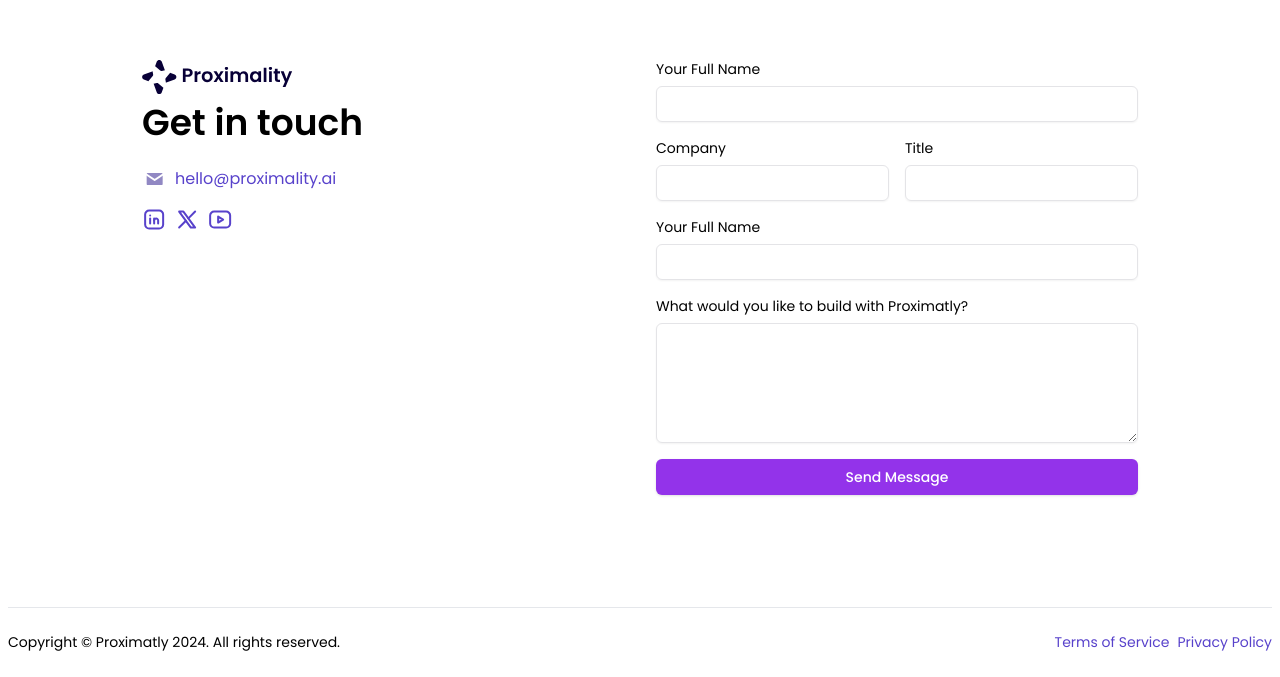
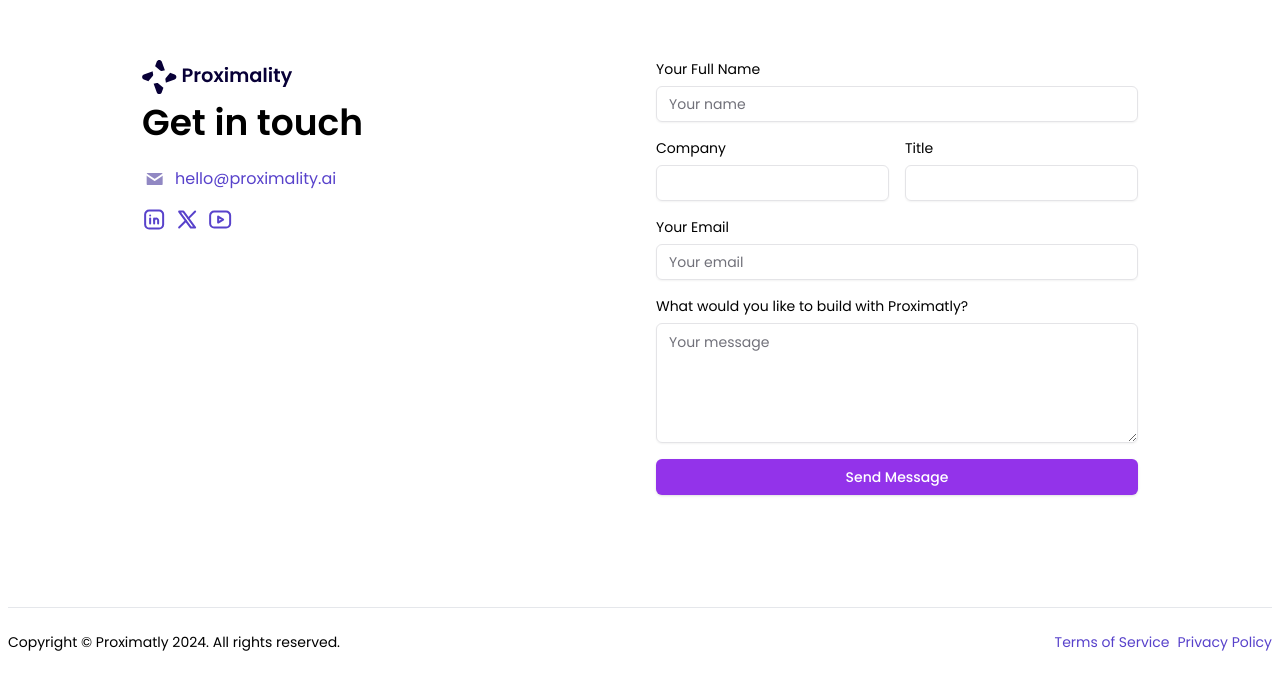
Before and after one commit to abdullah-bukhari-emumba/proxi-land, a Next.js app: page / in a window 1280 px wide. Shown: the part 3933-4610 px from the top of the page. Built offline with nearby package versions, Linux system fonts and the light colour scheme.

Commit message:
form to mail

```diff
--- a/app/(home)/_components/contact-form.tsx
+++ b/app/(home)/_components/contact-form.tsx
@@ -1,3 +1,6 @@
+"use client";
+
+import { useState } from "react";
 import { Input } from "@/components/ui/input";
 import { Button } from "@/components/ui/button";
 import { Textarea } from "@/components/ui/textarea";
@@ -9,6 +12,27 @@ import XIcon from "../../../public/icons/x-icon.svg";
 import YoutubeIcon from "../../../public/icons/youtube-icon.svg";
 
 export const ContactForm = () => {
+  const [formData, setFormData] = useState({
+    name: "",
+    email: "",
+    message: "",
+    company: "",
+    title: "",
+  });
+
+  const handleSubmit = async (e: React.FormEvent) => {
+    e.preventDefault();
+
+    try {
+      // For now, we'll use mailto as a fallback
+      const mailtoLink = `mailto:hello@proximality.ai?subject=Contact Form Submission from ${formData.name}&body=${formData.message}%0D%0A%0D%0AFrom: ${formData.email}%0D%0ACompany: ${formData.company}%0D%0ATitle: ${formData.title}`;
+      window.location.href = mailtoLink;
+      setFormData({ name: "", email: "", message: "", company: "", title: "" });
+    } catch (error) {
+      console.error("Error submitting form:", error);
+    }
+  };
+
   return (
     <SectionWrapper
       id="contact"
@@ -23,7 +47,7 @@ export const ContactForm = () => {
           <div className="flex flex-col gap-md">
             <div className="flex gap-sm">
               <MailIcon className="fill-[#9188C3]" />
-              <a className="text-primary" href="#">
+              <a className="text-primary" href="mailto:hello@proximality.ai">
                 hello@proximality.ai
               </a>
             </div>
@@ -40,32 +64,59 @@ export const ContactForm = () => {
             </div>
           </div>
         </div>
-        <form className="space-y-4">
+        <form onSubmit={handleSubmit} className="space-y-4">
           <div>
             <label className="text-sm mb-1.5 block">Your Full Name</label>
-            <Input />
+            <Input
+              placeholder="Your name"
+              value={formData.name}
+              onChange={(e) => setFormData({ ...formData, name: e.target.value })}
+              required
+              className="text-black"
+            />
           </div>
           <div className="grid md:grid-cols-2 gap-4">
             <div>
               <label className="text-sm mb-1.5 block">Company</label>
-              <Input />
+              <Input
+                className="text-black"
+                value={formData.company}
+                onChange={(e) => setFormData({ ...formData, company: e.target.value })}
+              />
             </div>
             <div>
               <label className="text-sm mb-1.5 block">Title</label>
-              <Input />
+              <Input
+                className="text-black"
+                value={formData.title}
+                onChange={(e) => setFormData({ ...formData, title: e.target.value })}
+              />
             </div>
           </div>
           <div>
-            <label className="text-sm mb-1.5 block">Your Full Name</label>
-            <Input />
+            <label className="text-sm mb-1.5 block">Your Email</label>
+            <Input
+              type="email"
+              placeholder="Your email"
+              value={formData.email}
+              onChange={(e) => setFormData({ ...formData, email: e.target.value })}
+              required
+              className="text-black"
+            />
           </div>
           <div>
             <label className="text-sm mb-1.5 block">
               What would you like to build with Proximatly?
             </label>
-            <Textarea className="min-h-[120px]" />
+            <Textarea
+              placeholder="Your message"
+              value={formData.message}
+              onChange={(e) => setFormData({ ...formData, message: e.target.value })}
+              required
+              className="min-h-[120px] text-black"
+            />
           </div>
-          <Button className="w-full bg-purple-600 hover:bg-purple-700">
+          <Button type="submit" className="w-full bg-purple-600 hover:bg-purple-700">
             Send Message
           </Button>
         </form>
```
